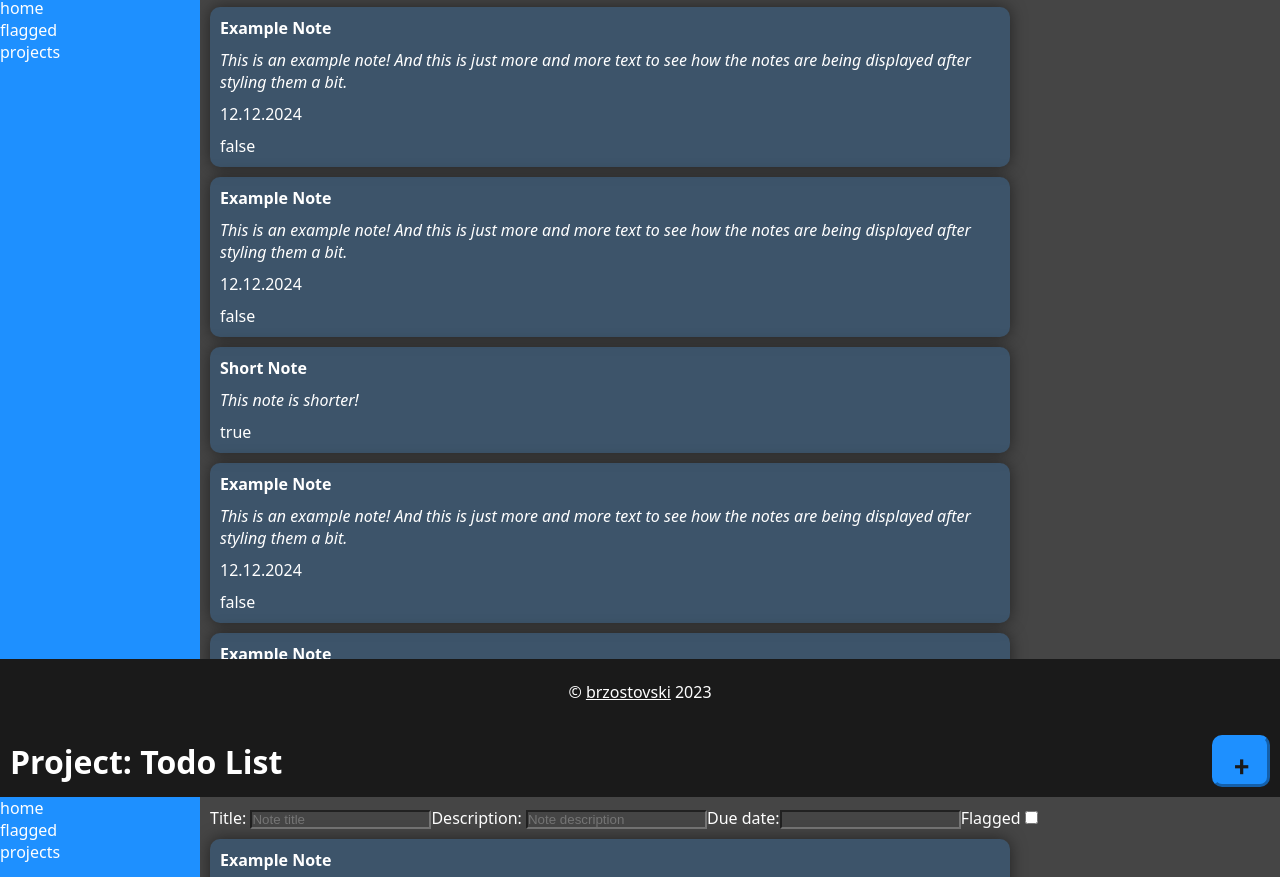
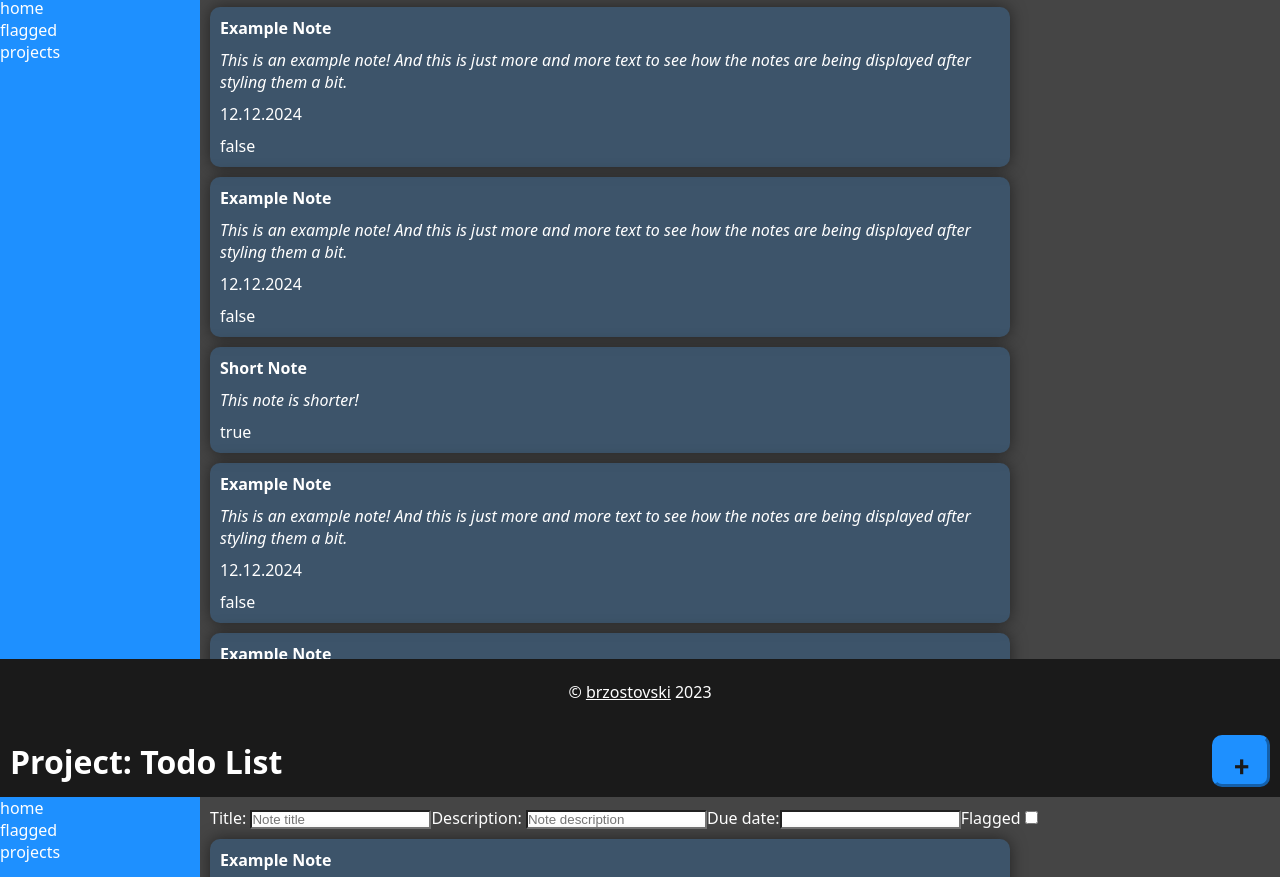
Before and after one commit to brzostovski/todo-list, a website built with webpack: page dist/index.html in a window 1280 px wide. Shown: the part 75-952 px from the top of the page. Built offline with nearby package versions, Linux system fonts and the light colour scheme.

Commit message:
Change input box background color

```diff
--- a/src/style.css
+++ b/src/style.css
@@ -125,6 +125,10 @@ main {
   gap: 10px;
 }
 
+input {
+  background-color: var(--main-font-color);
+}
+
 .note > * {
   margin: var(--note-margin);
   background-color: transparent;
```
